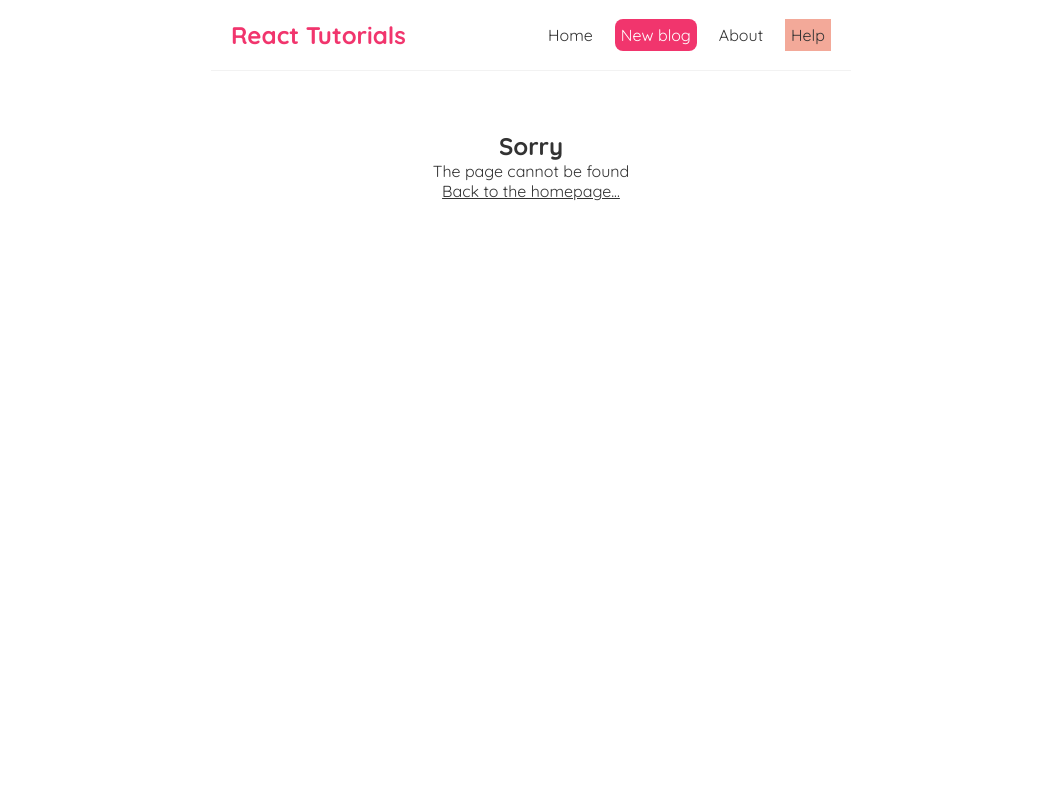
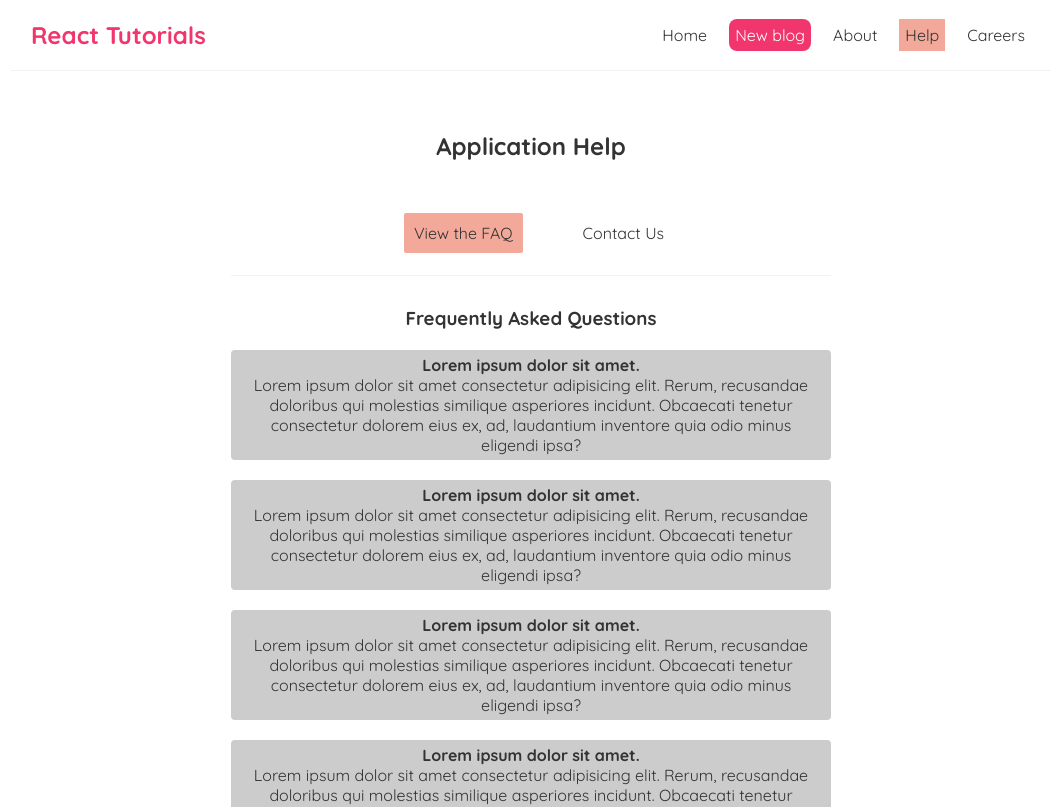
Before and after one commit to mdashikalikhan/react-tuts, a React (Create React App) app: page /help/faq in a window 1280 px wide. Shown: the top 807 px of the page, without its empty margins (109-1165 px from the left). Built offline with nearby package versions, Linux system fonts and the light colour scheme.

Commit message:
digging in router

```diff
--- a/data/db.json
+++ b/data/db.json
@@ -57,43 +57,43 @@
   ],
   "careers": [
     {
-      "id": 1,
+      "id": "1",
       "title": "Senior React Developer",
       "salary": 50000,
       "location": "London, UK"
     },
     {
-      "id": 2,
+      "id": "2",
       "title": "Plumber",
       "salary": 40000,
       "location": "Bowser's Castle"
     },
     {
-      "id": 3,
+      "id": "3",
       "title": "Gym Leader",
       "salary": 75000,
       "location": "Kanto Region"
     },
     {
-      "id": 4,
+      "id": "4",
       "title": "Vue Developer",
       "salary": 40000,
       "location": "Liverpool, UK"
     },
     {
-      "id": 5,
+      "id": "5",
       "title": "Tutorial Maker",
       "salary": 35000,
       "location": "Manchester, UK"
     },
     {
-      "id": 6,
+      "id": "6",
       "title": "Website Manager",
       "salary": 50000,
       "location": "Berlin, Germany"
     },
     {
-      "id": 7,
+      "id": "7",
       "title": "Food Tester",
       "salary": 30000,
       "location": "London, UK"
--- /dev/null
+++ b/src/Careers.js
@@ -0,0 +1,7 @@
+const Careers = () => {
+    return (
+        <div className="careers"></div>
+     );
+}
+
+export default Careers;
--- /dev/null
+++ b/src/Contact.js
@@ -0,0 +1,19 @@
+const Contact = () => {
+    return (
+        <div className="contact">
+            <h3>Contact Us</h3>
+            <form>
+                <label>
+                    <span>Your email:</span>
+                    <input type="email" name="email" required />
+                </label>
+                <label>
+                    <span>Your message:</span>
+                    <textarea name="message" required></textarea>
+                </label>
+                <button>Submit</button>
+            </form>
+        </div>);
+}
+
+export default Contact;
--- a/src/Create.js
+++ b/src/Create.js
@@ -44,7 +44,7 @@ const Create = () => {
                 <label>Blog body:</label>
                 <textarea required value={body} onChange={(e)=> setBody(e.target.value)}></textarea>
                 <label>Blog Author:</label>
-                <select value={author} onChange={(e)=>setAuthor(e.target.value)}>
+                <select required value={author} onChange={(e)=>setAuthor(e.target.value)}>
                     <option value=''></option>
                     <option value="mario">mario</option>
                     <option value="yoshi">yoshi</option>
--- /dev/null
+++ b/src/Faq.js
@@ -0,0 +1,33 @@
+const Faq = () => {
+    return ( <div className="faq">
+      <h3>Frequently Asked Questions</h3>
+
+      <div className="question">
+        <p><strong>Lorem ipsum dolor sit amet.</strong></p>
+        <p>Lorem ipsum dolor sit amet consectetur adipisicing elit. Rerum, recusandae doloribus qui molestias similique asperiores incidunt. Obcaecati tenetur consectetur dolorem eius ex, ad, laudantium inventore quia odio minus eligendi ipsa?</p>
+      </div>
+
+      <div className="question">
+        <p><strong>Lorem ipsum dolor sit amet.</strong></p>
+        <p>Lorem ipsum dolor sit amet consectetur adipisicing elit. Rerum, recusandae doloribus qui molestias similique asperiores incidunt. Obcaecati tenetur consectetur dolorem eius ex, ad, laudantium inventore quia odio minus eligendi ipsa?</p>
+      </div>
+
+      <div className="question">
+        <p><strong>Lorem ipsum dolor sit amet.</strong></p>
+        <p>Lorem ipsum dolor sit amet consectetur adipisicing elit. Rerum, recusandae doloribus qui molestias similique asperiores incidunt. Obcaecati tenetur consectetur dolorem eius ex, ad, laudantium inventore quia odio minus eligendi ipsa?</p>
+      </div>
+
+      <div className="question">
+        <p><strong>Lorem ipsum dolor sit amet.</strong></p>
+        <p>Lorem ipsum dolor sit amet consectetur adipisicing elit. Rerum, recusandae doloribus qui molestias similique asperiores incidunt. Obcaecati tenetur consectetur dolorem eius ex, ad, laudantium inventore quia odio minus eligendi ipsa?</p>
+      </div>
+
+      <div className="question">
+        <p><strong>Lorem ipsum dolor sit amet.</strong></p>
+        <p>Lorem ipsum dolor sit amet consectetur adipisicing elit. Rerum, recusandae doloribus qui molestias similique asperiores incidunt. Obcaecati tenetur consectetur dolorem eius ex, ad, laudantium inventore quia odio minus eligendi ipsa?</p>
+      </div>
+
+    </div> );
+}
+
+export default Faq;
--- a/src/HelpLayout.js
+++ b/src/HelpLayout.js
@@ -3,12 +3,12 @@ import { NavLink, Outlet } from "react-router-dom";
 const HelpLayout = () => {
     return ( <div className="help-layout">
        <h2>Application Help</h2>
-       <p>Lorem ipsum dolor sit, amet consectetur adipisicing elit. Illo quos, ipsum libero unde, soluta itaque eaque aperiam veritatis eum, nobis voluptatibus nesciunt quas ab vel eius hic sunt dignissimos facere.</p>
-        <nav className="navbar">
+       <nav className="navbar">
             <NavLink to="faq">View the FAQ</NavLink>
             <NavLink to="contact">Contact Us</NavLink>
 
         </nav>
+
         <Outlet/>
     </div> );
 }
--- a/src/Navbar.js
+++ b/src/Navbar.js
@@ -17,6 +17,7 @@ const Navbar = () => {
                 }}>New blog</NavLink>
                 <NavLink to="/about">About</NavLink>
                 <NavLink to="/help">Help</NavLink>
+                <NavLink to="/careers">Careers</NavLink>
             </div>
         </nav>
         // <nav class="navbar bg-primary" data-bs-theme="dark">
--- a/src/index.css
+++ b/src/index.css
@@ -17,7 +17,7 @@
   padding: 20px;
   display: flex;
   align-items: center;
-  max-width: 600px;
+  max-width: 1000px;
   margin: 0 auto;
   border-bottom: 1px solid #f2f2f2;
 }
@@ -112,3 +112,79 @@
   border-radius: 8px;
   cursor: pointer;
 }
+
+
+/* help layout */
+.help-layout nav {
+  display: flex;
+  justify-content: center;
+  gap: 30px;
+  margin: 30px 0;
+}
+.help-layout nav a{
+  padding: 10px;
+  border: 2px solid white;
+  border-radius: 4px;
+  text-decoration: none;
+}
+.help-layout nav a:hover{
+  border-color: var(--primary);
+}
+.help-layout nav a.active {
+  background: var(--primary);
+}
+
+/* faq */
+.faq .question {
+  background: rgba(0,0,0,0.2);
+  padding: 5px 20px;
+  border-radius: 4px;
+  margin: 20px 0;
+}
+
+/* contact form */
+.contact form {
+  margin-top: 30px;
+}
+.contact form input, form label span, form textarea {
+  display: block;
+}
+.contact form input, form textarea {
+  margin-bottom: 30px;
+  padding: 8px;
+  border-radius: 4px;
+  border: 0;
+  width: 300px;
+  color: var(--secondary);
+}
+.contact form label span {
+  margin-bottom: 10px;
+}
+
+/* careers list */
+.careers > a {
+  display: block;
+  background: rgba(0,0,0,0.2);
+  padding: 20px;
+  border-radius: 4px;
+  margin: 20px 0;
+  text-decoration: none;
+}
+.careers > a:hover p {
+  color: var(--primary);
+}
+.careers p {
+  margin: 0;
+}
+.careers > a p:last-child {
+ font-size: 0.8em;
+ color: #bbb;
+}
+
+/* careers details */
+.career-details {
+  background: rgba(0,0,0,0.2);
+  padding: 20px;
+  border-radius: 4px;
+  margin: 20px 0;
+}
```
Also changed, not shown: src/App.js (+18 -1 lines), src/CareersLayout.js (added).
